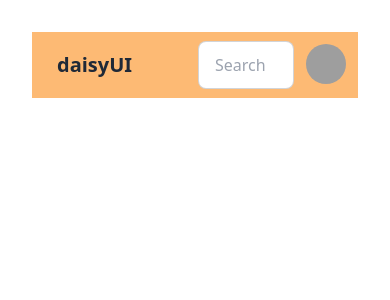
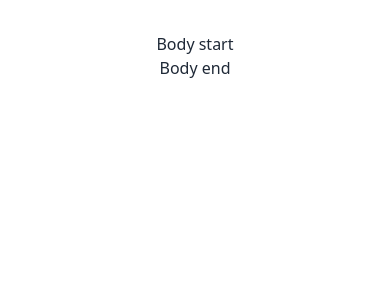
Before and after one commit to shubhamkhatik/devtinder_frontend, a React (Vite) app: page / in a window 390 px wide. Shown: the top 300 px of the page. Built offline with nearby package versions, Linux system fonts and the light colour scheme; grey boxes are pictures that could not be loaded.

Commit message:
start body component

```diff
--- a/package.json
+++ b/package.json
@@ -11,7 +11,8 @@
   },
   "dependencies": {
     "react": "^18.3.1",
-    "react-dom": "^18.3.1"
+    "react-dom": "^18.3.1",
+    "react-router": "^7.1.1"
   },
   "devDependencies": {
     "@eslint/js": "^9.17.0",
--- a/src/App.jsx
+++ b/src/App.jsx
@@ -1,46 +1,25 @@
-import { useState } from 'react'
-import reactLogo from './assets/react.svg'
-import viteLogo from '/vite.svg'
-import './App.css'
+import { BrowserRouter, Route, Routes } from "react-router";
+import "./App.css";
+import Body from "./components/Body";
+import Feed from "./components/Feed";
+import Login from "./components/Login";
+import Profile from "./components/Profile";
+import Connections from "./components/Connections";
+import Requests from "./components/Requests";
 
 function App() {
-  const [count, setCount] = useState(0)
-
   return (
-    <>
-   <div className="navbar  bg-orange-300">
-  <div className="flex-1">
-    <a className="btn btn-ghost text-xl">daisyUI</a>
-  </div>
-  <div className="flex-none gap-2">
-    <div className="form-control">
-      <input type="text" placeholder="Search" className="input input-bordered w-24 md:w-auto" />
-    </div>
-    <div className="dropdown dropdown-end">
-      <div tabIndex={0} role="button" className="btn btn-ghost btn-circle avatar">
-        <div className="w-10 rounded-full">
-          <img
-            alt="Tailwind CSS Navbar component"
-            src="https://img.daisyui.com/images/stock/photo-1534528741775-53994a69daeb.webp" />
-        </div>
-      </div>
-      <ul
-        tabIndex={0}
-        className="menu menu-sm dropdown-content bg-base-100 rounded-box z-[1] mt-3 w-52 p-2 shadow">
-        <li>
-          <a className="justify-between">
-            Profile
-            <span className="badge">New</span>
-          </a>
-        </li>
-        <li><a>Settings</a></li>
-        <li><a>Logout</a></li>
-      </ul>
-    </div>
-  </div>
-</div>
-    </>
-  )
+    <BrowserRouter>
+      <Routes>
+        <Route path="/" element={<Body/>} />
+        <Route path="/" element={<Feed/>} />
+        <Route path="/login" element={<Login/>} />
+        <Route path="/profile" element={<Profile/>} />
+        <Route path="/connections" element={<Connections/>} />
+        <Route path="/requests" element={<Requests/>} />
+      </Routes>
+    </BrowserRouter>
+  );
 }
 
-export default App
+export default App;
--- /dev/null
+++ b/src/components/Body.jsx
@@ -0,0 +1,14 @@
+import React from 'react'
+import { Outlet } from 'react-router'
+
+const Body = () => {
+  return (
+    <>
+    <h1>Body start</h1>
+    <Outlet/>
+    <h1>Body end</h1>
+    </>
+  )
+}
+
+export default Body
--- /dev/null
+++ b/src/components/Connections.jsx
@@ -0,0 +1,9 @@
+import React from 'react'
+
+const Connections = () => {
+  return (
+    <div>Connections</div>
+  )
+}
+
+export default Connections
--- /dev/null
+++ b/src/components/Feed.jsx
@@ -0,0 +1,9 @@
+import React from 'react'
+
+const Feed = () => {
+  return (
+   <h2>feed content</h2>
+  )
+}
+
+export default Feed
--- /dev/null
+++ b/src/components/Login.jsx
@@ -0,0 +1,9 @@
+import React from 'react'
+
+const Login = () => {
+  return (
+    <div>Login</div>
+  )
+}
+
+export default Login
--- /dev/null
+++ b/src/components/Profile.jsx
@@ -0,0 +1,9 @@
+import React from 'react'
+
+const Profile = () => {
+  return (
+    <div>Profile</div>
+  )
+}
+
+export default Profile
--- /dev/null
+++ b/src/components/Requests.jsx
@@ -0,0 +1,9 @@
+import React from 'react'
+
+const Requests = () => {
+  return (
+    <div>Requests</div>
+  )
+}
+
+export default Requests
```
Also changed, not shown: 1 other file (tests, documents, lock files or other folders).
